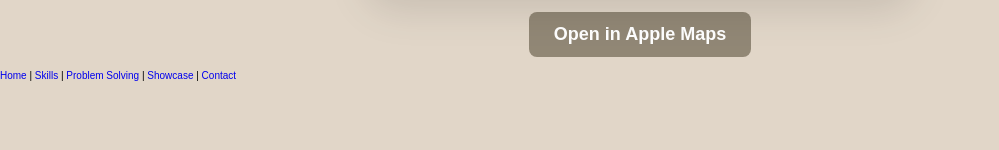
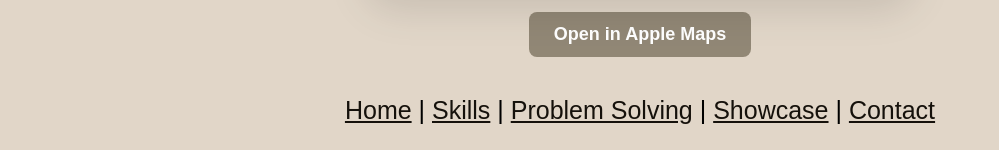
Before and after one commit to teenola9/WAD_Personal_Website, a plain HTML site: page contact.html in a window 1280 px wide. Shown: the part 1269-1419 px from the top of the page, without its empty margins (0-999 px from the left). Before the commit the page ends 1350 px from the top, so only its background shows below. Drawn offline with Linux system fonts and the light colour scheme; a web font is replaced by a local one.

Commit message:
Update style.css

```diff
--- a/style.css
+++ b/style.css
@@ -1191,3 +1191,30 @@ SHOWXCASE PAGE
     height: 100%;
     z-index: 1;
 }
+
+
+.home-content p a {
+    color: #15110b;
+    text-decoration: underline;
+    transition: color 0.3s ease;
+}
+
+.home-content p a:hover {
+    color: #641171;
+}
+.quick-links {
+    font-size: 2.5rem;
+    margin: 1.5rem 0;
+    text-align: center;
+    line-height: 2;
+}
+
+.quick-links a {
+    color: #15110b;
+    text-decoration: underline;
+    transition: color 0.3s ease;
+}
+
+.quick-links a:hover {
+    color: #641171;
+}
```
